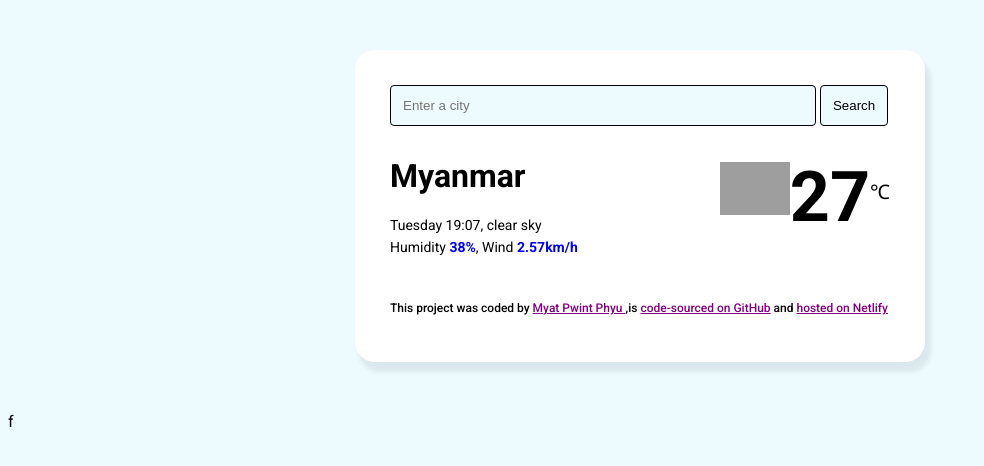
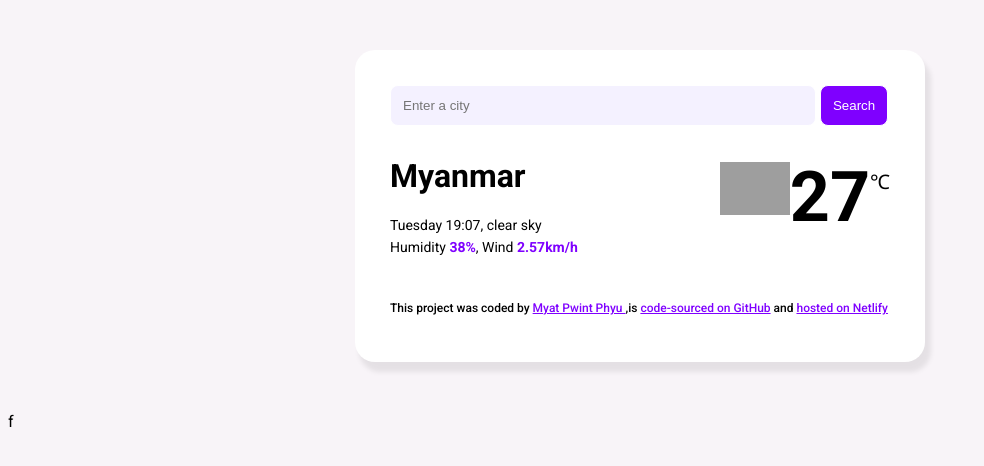
Before and after one commit to Myat-p/Vanille_Weather_Forecast, a plain HTML site: page index.html in a window 1280 px wide. Shown: the whole page, without its empty margins (0-984 px from the left). Drawn offline with nearby package versions, Linux system fonts and the light colour scheme; grey boxes are pictures that could not be loaded.

Commit message:
change the color and css

```diff
--- a/src/styles.css
+++ b/src/styles.css
@@ -1,5 +1,5 @@
 body{
-background-color:#edfbff;
+background-color:#f8f4f8;
 }
 .weather-container {
 width: 500px;
@@ -13,27 +13,27 @@ box-shadow: 5px 9px 5px 1px rgba(0,0,0,0.08);
 
 .weather-input-form{
 margin-bottom:10px;
-
 }
 
 strong{
-color:blue;
+color:#7F00FF;
 }
 
 #weather-city-input{
-background-color:#edfbff;
-border-radius:4px;
+background-color:#f4f1ff;
+//background-color:#eaf9ff;
+border-radius:8px;
 width:80%;
 padding:12px;
-border: 1px solid black;
+border: 1px solid white;
 }
 
 #weather-submit{
-background-color:#edfbff;
-border-radius:4px;
+background-color:#7F00FF;
+color:white;
+border-radius:8px;
 padding:12px;
-border: 1px solid black;
-
+border: 1px solid white;
 }
 
 .weather-sub-container {
@@ -66,10 +66,9 @@ padding-top:0px;
 }
 img{
 width:70px;
-
 }
 .weather-unit{
-margin-top:22px;
+margin-top:12px;
 font-size:20px;
 }
 
@@ -80,7 +79,7 @@ padding-top:28px;
 
 }
 a{
-color:purple;
+color:#7F00FF;
 font-weight:100px;
 }
 .roboto-regular {
```
